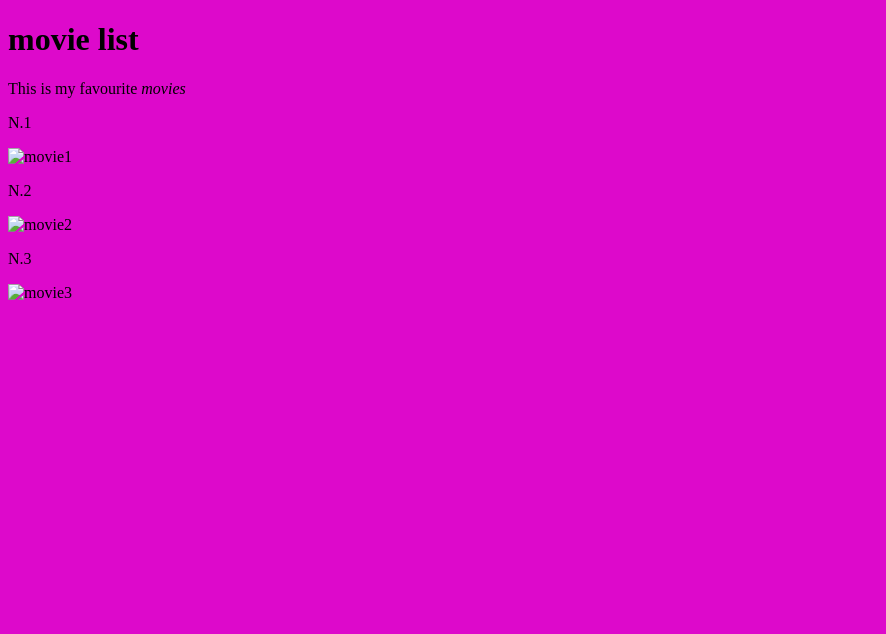
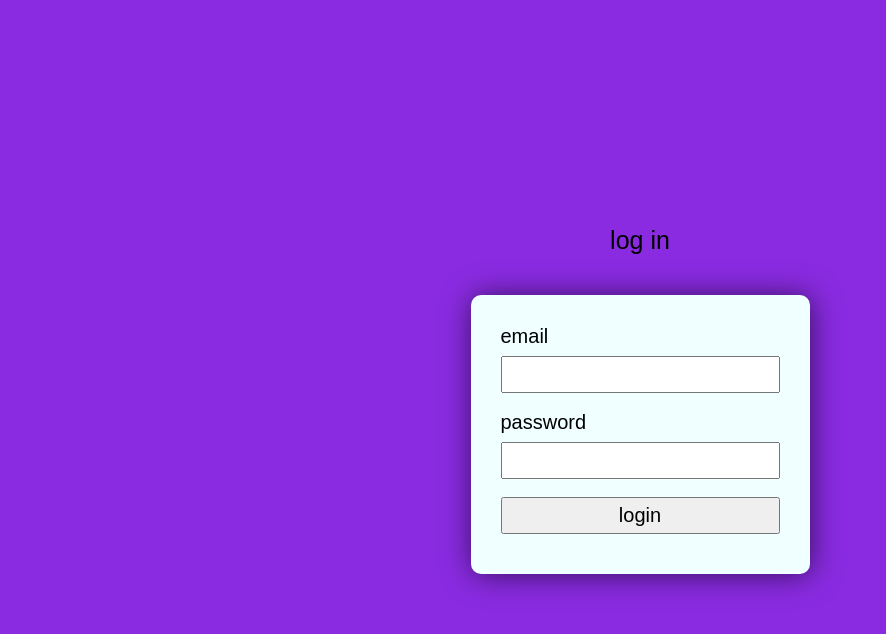
Before and after one commit to raedtariq26/Bootsrap-and-css-html, a plain HTML site: page index.html in a window 1280 px wide. Shown: the whole page, without its empty margins (0-886 px from the left). Drawn offline with Linux system fonts and the light colour scheme.

Commit message:
Add files via upload

```diff
--- a/index.html
+++ b/index.html
@@ -1,69 +1,70 @@
-<!DOCTYPE  html>
-<html>
+<!DOCTYPE html>
+<html lang="en">
 <head>
-    <!-- this is for the people -->
-    <title> movies list </title>
     <meta charset="UTF-8">
-    <meta
-    name=          "description"
-    content=         "this is my movies list">
-<!-- This is comment-->
+    <meta name="viewport" content="width=device-width, initial-scale=1.0">
+    <title>final exam</title>
     <style>
+        *{
+            font-family: Arial, Helvetica, sans-serif;
+        }
         body {
-        background-color: rgb(221, 9, 203);
+            margin: 0%;
 
+        }
+        .container {
+            display: flex;
+            flex-direction: column;
+            justify-content: center;
+            align-items: center;
+            height: 100vh;
+            gap: 40px;
+            background-color: blueviolet;
+        }
+        .title{
+            font-size: 25px;
+        }
+        form {
+            display: flex;
+            flex-direction: column;
+            gap: 8px;
+            background-color: azure;
+            padding: 30px;
+            border-radius: 10px;
+            box-shadow: 1px 1px 30px rgba(0, 0, 0, 0.596);
+        }
+        input {
+            font-size: 20px;
+            padding: 5px;
+            margin-bottom: 10px;
+        }
+        label {
+            font-size: 20px;
+        }
+        input[type=sumbit] {
+            background-color: blueviolet;
+            border: 0.1px solid black;
+        }
+        input[type=sumbit]:hover {
+            background-color: rgb(184, 22, 149);
+            cursor: pointer;
+            transition-duration: .5;
+        }
     </style>
-    <meta name="elzero" content="v1.0"
-     <link rel="stylesheet" href="CSS/movie.css"
 </head>
 <body>
-    <!--
-    img=> source
-    alt=> alternatave text
-        -->
-    <!--
-        b => bold
-        i => italic
-        em => italic
-        mark => highlight
-        u => underline
-        del => deleted
-        ins => inserted
-        sub => subscript
-        sup => superscript
-        -->
-    <h1>movie list</h1>
- <p> This is my favourite <i>movies </i>  </p>
+  <div class="container">
+    <div class="title">
+        log in
 
-
-
-    <p> N.1</p>
-
-  <img src="pic/2322237301153728.jpg" alt="movie1"/>
-
-
-
-
-
-     <p>N.2</p>
-
-
-  <img src="pic/hush.jpg" alt="movie2"/>
-
-
-
-
-
-  <p>N.3</p>
-
-     <img src="pic/Orphan.jpg" alt="movie3"/>
-
-
-
-
-
-    <!-- h1-h6 -->
-
+    </div>
+    <form action="">
+        <label for="email">email</label>
+        <input type="email" name="email" id="email">
+        <label for="password">password</label>
+        <input type="password" name="password" id="password">
+        <input type="submit" value="login">
+    </form>
+  </div>
 </body>
-
 </html>
```
Also changed, not shown: 1 other file.
